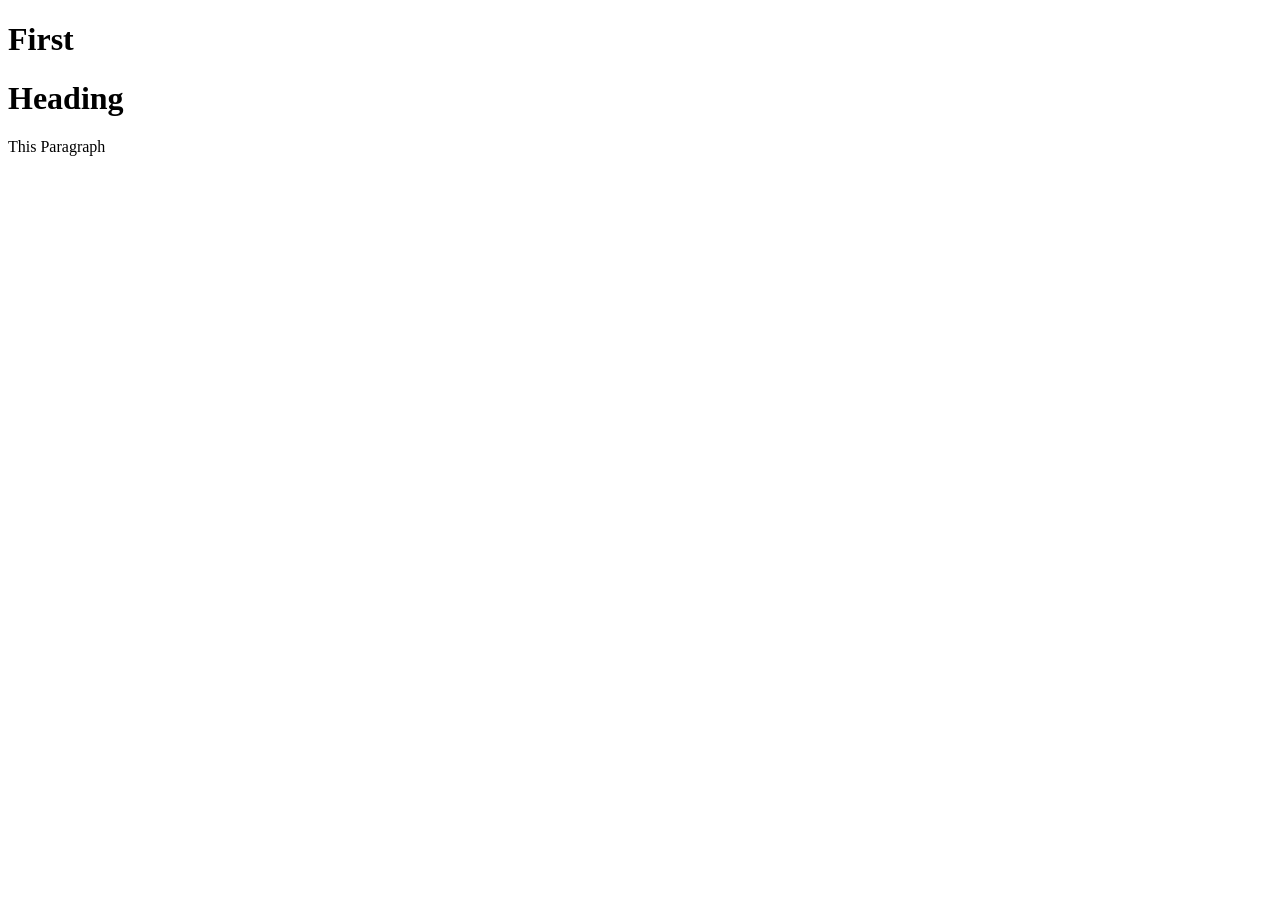
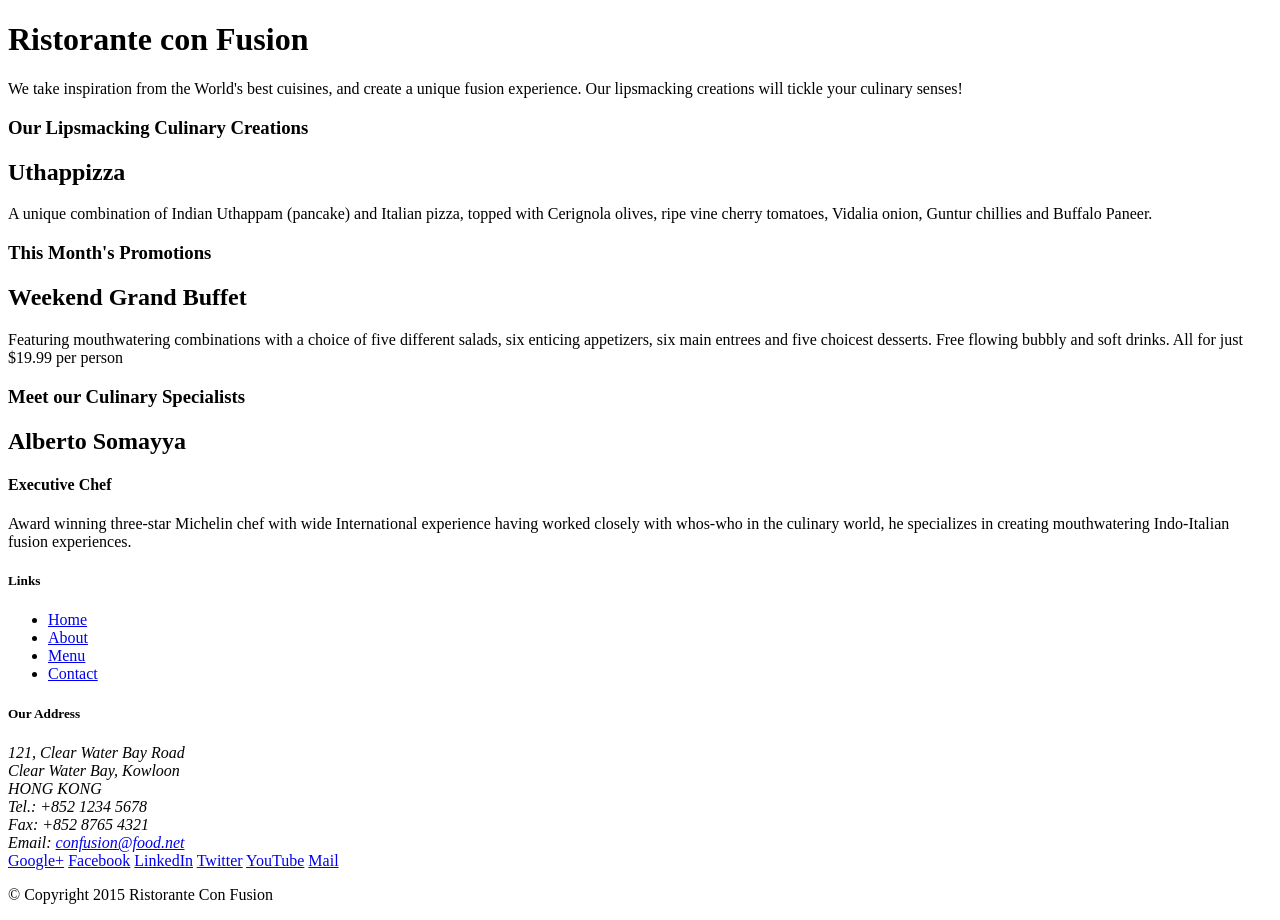
Before and after one commit to jayarayee/conFusion, a website: page index.html in a window 1280 px wide. Before the commit the page ends 800 px from the top, so only its background shows below. Drawn offline with Linux system fonts and the light colour scheme.

Commit message:
initial setup

```diff
--- a/index.html
+++ b/index.html
@@ -1,13 +1,101 @@
 <!DOCTYPE html>
-<html>
-<title></title>
+<html lang="en">
+
 <head>
-	<h1>First</h1>
+    <title>Ristorante Con Fusion</title>
 </head>
+
 <body>
-<h1> Heading </h1>
-	<p>
-		This Paragraph
-	</p>
+
+    <header>
+        <div>
+            <div>
+                <div>
+                    <h1>Ristorante con Fusion</h1>
+                    <p>We take inspiration from the World's best cuisines, and create a unique fusion experience. Our lipsmacking creations will tickle your culinary senses!</p>
+                </div>
+                <div>
+                </div>
+            </div>
+        </div>
+    </header>
+
+    <div>
+        <div>
+            <div>
+                <h3>Our Lipsmacking Culinary Creations</h3>
+            </div>
+            <div>
+                <h2>Uthappizza</h2>
+                <p>A unique combination of Indian Uthappam (pancake) and Italian pizza, topped with Cerignola olives, ripe vine cherry tomatoes, Vidalia onion, Guntur chillies and Buffalo Paneer.</p>
+            </div>
+        </div>
+
+
+        <div>
+            <div>
+                <h3>This Month's Promotions</h3>
+            </div>
+            <div>
+                <h2>Weekend Grand Buffet</h2>
+                <p>Featuring mouthwatering combinations with a choice of five different salads, six enticing appetizers, six main entrees and five choicest desserts. Free flowing bubbly and soft drinks. All for just $19.99 per person </p>
+            </div>
+        </div>
+
+        <div>
+            <div>
+                <h3>Meet our Culinary Specialists</h3>
+            </div>
+            <div>
+                <h2>Alberto Somayya</h2>
+                <h4>Executive Chef</h4>
+                <p>Award winning three-star Michelin chef with wide International experience having worked closely with whos-who in the culinary world, he specializes in creating mouthwatering Indo-Italian fusion experiences. </p>
+            </div>
+        </div>
+    </div>
+
+    <footer>
+        <div>
+            <div>
+                <div>
+                    <h5>Links</h5>
+                    <ul>
+                        <li><a href="#">Home</a></li>
+                        <li><a href="#">About</a></li>
+                        <li><a href="#">Menu</a></li>
+                        <li><a href="#">Contact</a></li>
+                    </ul>
+                </div>
+                <div>
+                    <h5>Our Address</h5>
+                    <address>
+		              121, Clear Water Bay Road<br>
+		              Clear Water Bay, Kowloon<br>
+		              HONG KONG<br>
+		              Tel.: +852 1234 5678<br>
+		              Fax: +852 8765 4321<br>
+		              Email: <a href="mailto:confusion@food.net">confusion@food.net</a>
+		           </address>
+                </div>
+                <div>
+                    <div>
+                        <a href="http://google.com/+">Google+</a>
+                        <a href="http://www.facebook.com/profile.php?id=">Facebook</a>
+                        <a href="http://www.linkedin.com/in/">LinkedIn</a>
+                        <a href="http://twitter.com/">Twitter</a>
+                        <a href="http://youtube.com/">YouTube</a>
+                        <a href="mailto:">Mail</a>
+                    </div>
+                </div>
+           </div>
+           <div>
+                <div>
+                    <p>© Copyright 2015 Ristorante Con Fusion</p>
+                </div>
+           </div>
+        </div>
+    </footer>
+
 </body>
+
 </html>
```
Also changed, not shown: package.json (added, +16 -0 lines), 1 other file.
